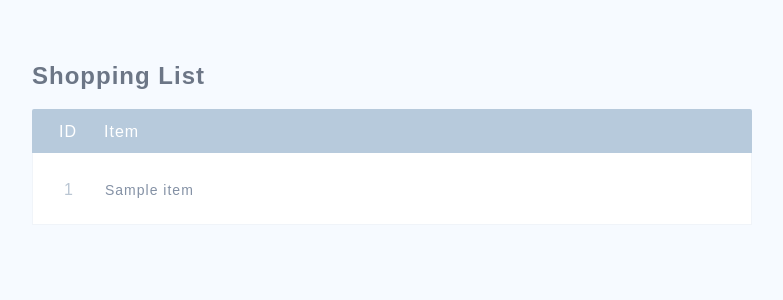
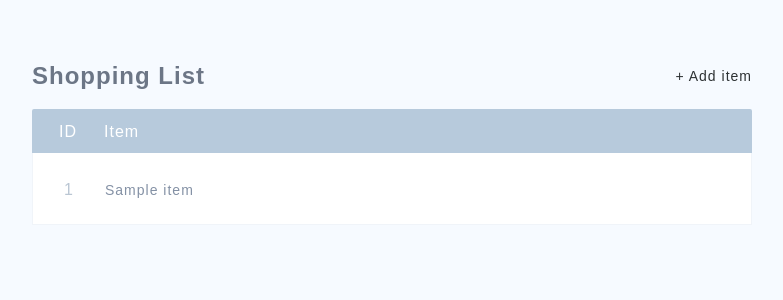
Before and after one commit to falend2802/Shopping-List-with-Progate-node.js, a Node project: template views/index.ejs in a window 1280 px wide. Shown: the part 56-356 px from the top of the page, without its empty margins (248-1031 px from the left). Run offline with Node 20 templates, Linux system fonts and the light colour scheme; the template is opened without the code that fills it: most values are stand-ins (such as "Sample title", 1, 10 or a date in 2020).

Commit message:
Update index.ejs

```diff
--- a/views/index.ejs
+++ b/views/index.ejs
@@ -13,6 +13,7 @@
     <div class="container">
       <div class="container-header">
         <h1>Shopping List</h1>
+        <a href="/new" class="new-button">+ Add item</a>
       </div>
       <div class="index-table-wrapper">
         <div class="table-head">
```
